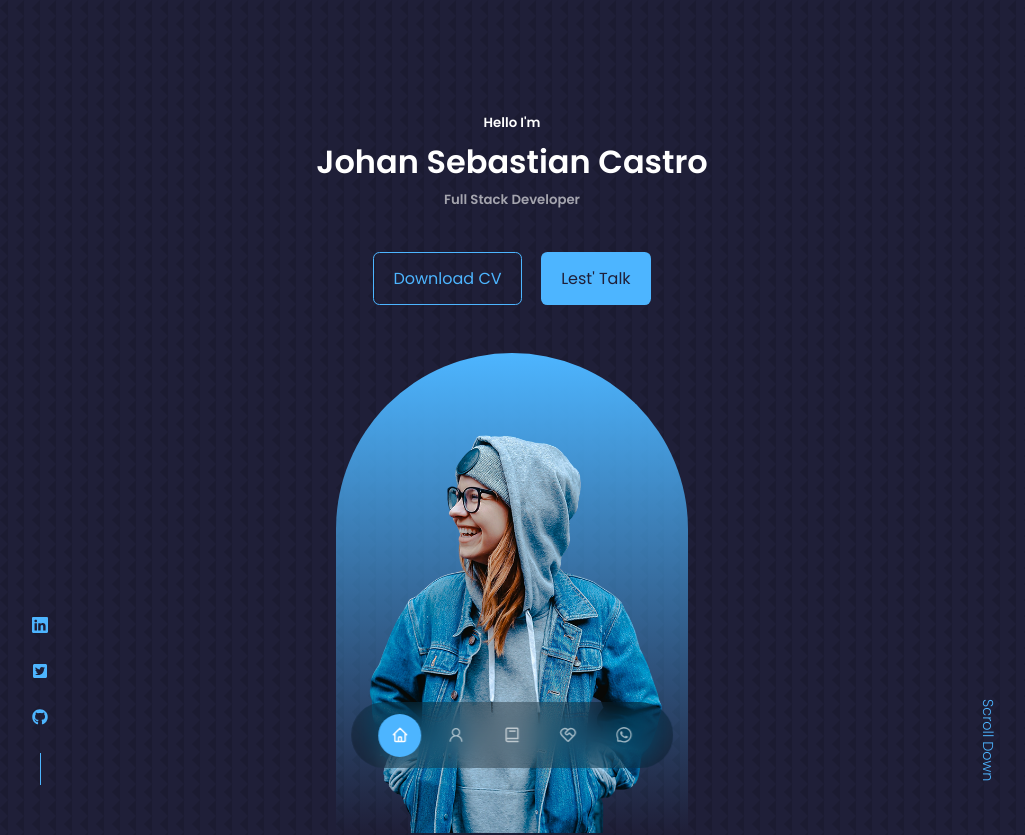
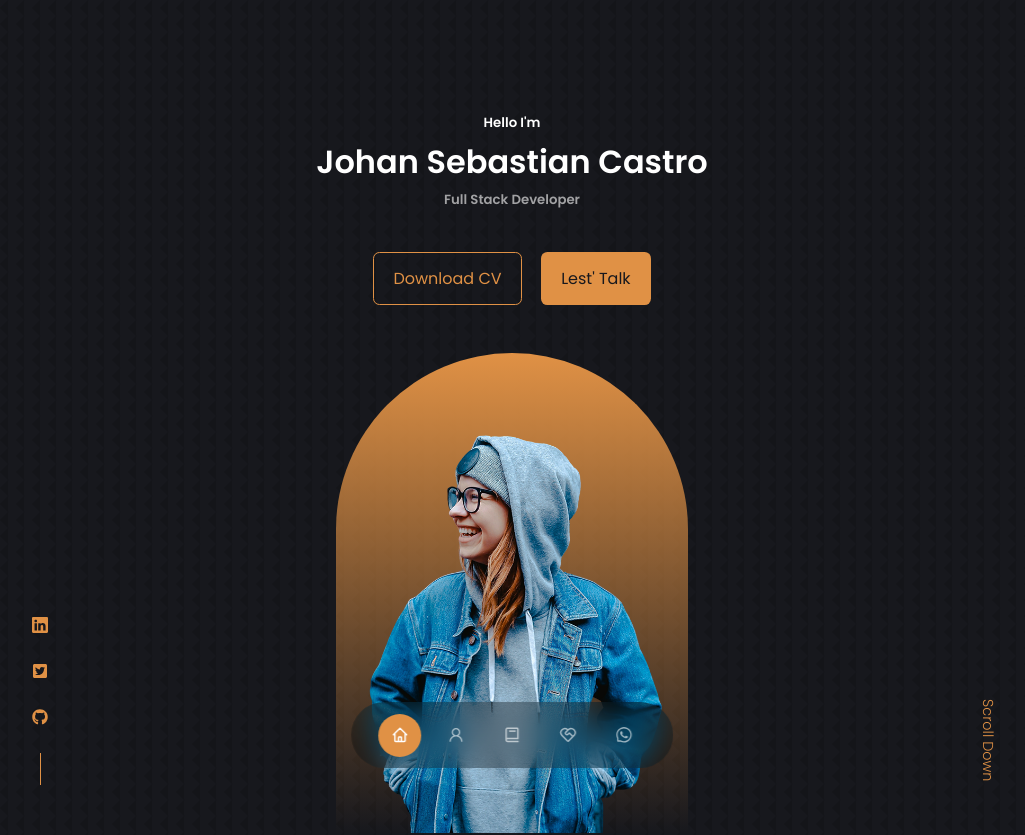
Before and after one commit to Zetah07/portfolio, a React (Create React App) app: page / in a window 1280 px wide. Shown: the top 835 px of the page, without its empty margins (128-1153 px from the left). Built offline with nearby package versions, Linux system fonts and the light colour scheme.

Commit message:
update of global colors and components

```diff
--- a/src/index.css
+++ b/src/index.css
@@ -11,10 +11,10 @@
 }
 
 :root {
-  --color-bg: #1f1f38;
-  --color-bg-variant: #2c2c6c;
-  --color-primary: #4db5ff;
-  --color-primary-variant: rgba(77, 181, 255, 0.4);
+  --color-bg: #17181D;
+  --color-bg-variant: #292c35;
+  --color-primary: #e09145;
+  --color-primary-variant: #fcd9b8;
   --color-white: #fff;
   --color-light: rgba(255, 255, 255, 0.6);
 
```
Also changed, not shown: 20 other files (tests, documents, lock files or other folders).
